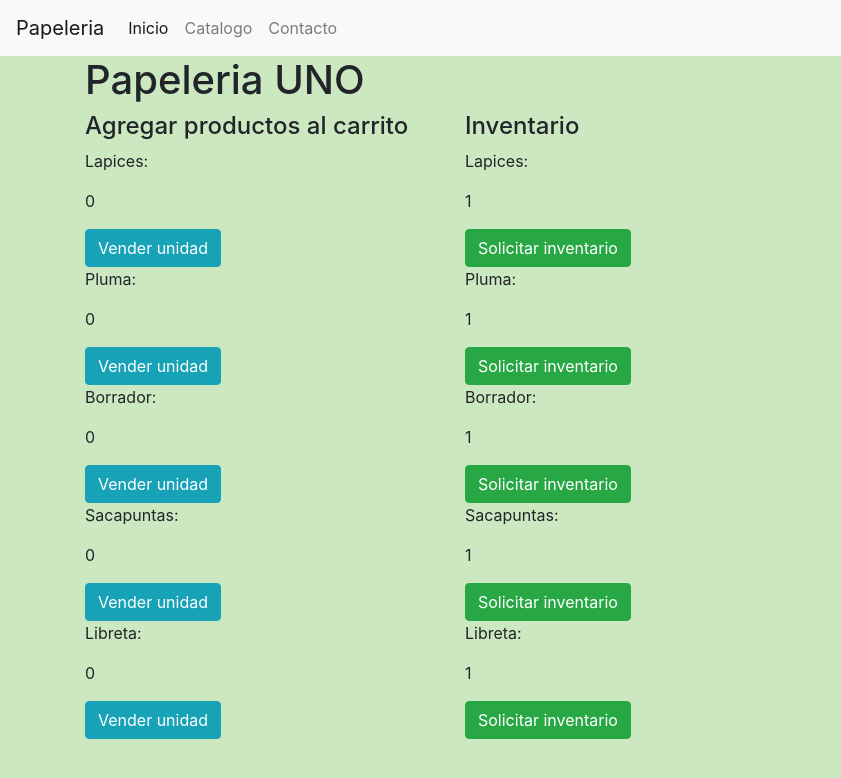
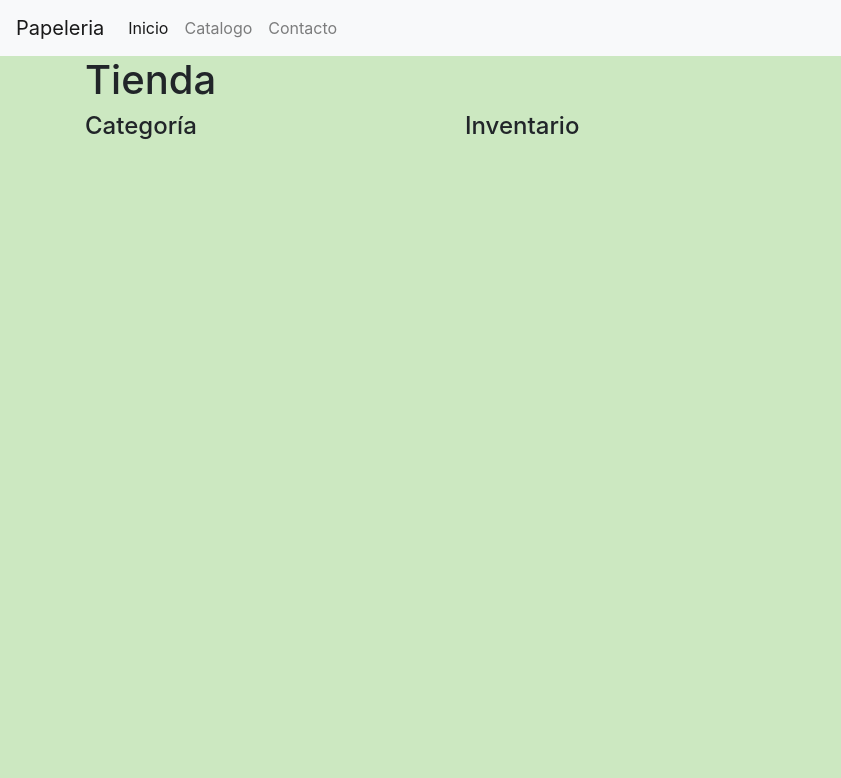
Before and after one commit to anazermeno/actNode, a website: page index.html in a window 1280 px wide. Shown: the full height of the page, 0-841 px from the left. Drawn offline with nearby package versions, Linux system fonts and the light colour scheme.

Commit message:
Added structure to html file

```diff
--- a/index.html
+++ b/index.html
@@ -28,54 +28,16 @@
       </div>
 
         <div class = "container">
-            <h1> Papeleria UNO </h1>
+            <h1> Tienda </h1>
 
 
           <div id="app" class = "row">
             <div class = "col">
-                <h4> Agregar productos al carrito </h4>
-                <p>Lapices:</p>
-                <p ref="lapices">0</p>
-                <button type="button" class="btn btn-info" @click="agregarLapices">Vender unidad</button>
-
-                <p>Pluma:</p>
-                <p ref="pluma">0</p>
-                <button type="button" class="btn btn-info" @click="agregarPluma">Vender unidad</button>
-
-                <p>Borrador:</p>
-                <p ref="borrador">0</p>
-                <button type="button" class="btn btn-info" @click="agregarBorrador">Vender unidad</button>
-
-                <p>Sacapuntas:</p>
-                <p ref="sacapuntas">0</p>
-                <button type="button" class="btn btn-info" @click="agregarSacapuntas">Vender unidad</button>
-
-                <p>Libreta:</p>
-                <p ref="libreta">0</p>
-                <button type="button" class="btn btn-info" @click="agregarLibreta">Vender unidad</button>
+                <h4> Categoría </h4>
             </div>
 
             <div class = "col">
                 <h4> Inventario </h4>
-                <p>Lapices:</p>
-                <p ref="lapicesIn">0</p>
-                <button type="button" class="btn btn-success" @click="autoLapices">Solicitar inventario</button>
-
-                <p>Pluma:</p>
-                <p ref="plumaIn">0</p>
-                <button type="button" class="btn btn-success" @click="autoPluma">Solicitar inventario</button>
-
-                <p>Borrador:</p>
-                <p ref="borradorIn">0</p>
-                <button type="button" class="btn btn-success" @click="autoBorrador">Solicitar inventario</button>
-
-                <p>Sacapuntas:</p>
-                <p ref="sacapuntasIn">0</p>
-                <button type="button" class="btn btn-success" @click="autoSacapuntas">Solicitar inventario</button>
-
-                <p>Libreta:</p>
-                <p ref="libretasIn">0</p>
-                <button type="button" class="btn btn-success" @click="autoLibreta">Solicitar inventario</button>
             </div>
 
             <div class = "col">
```
